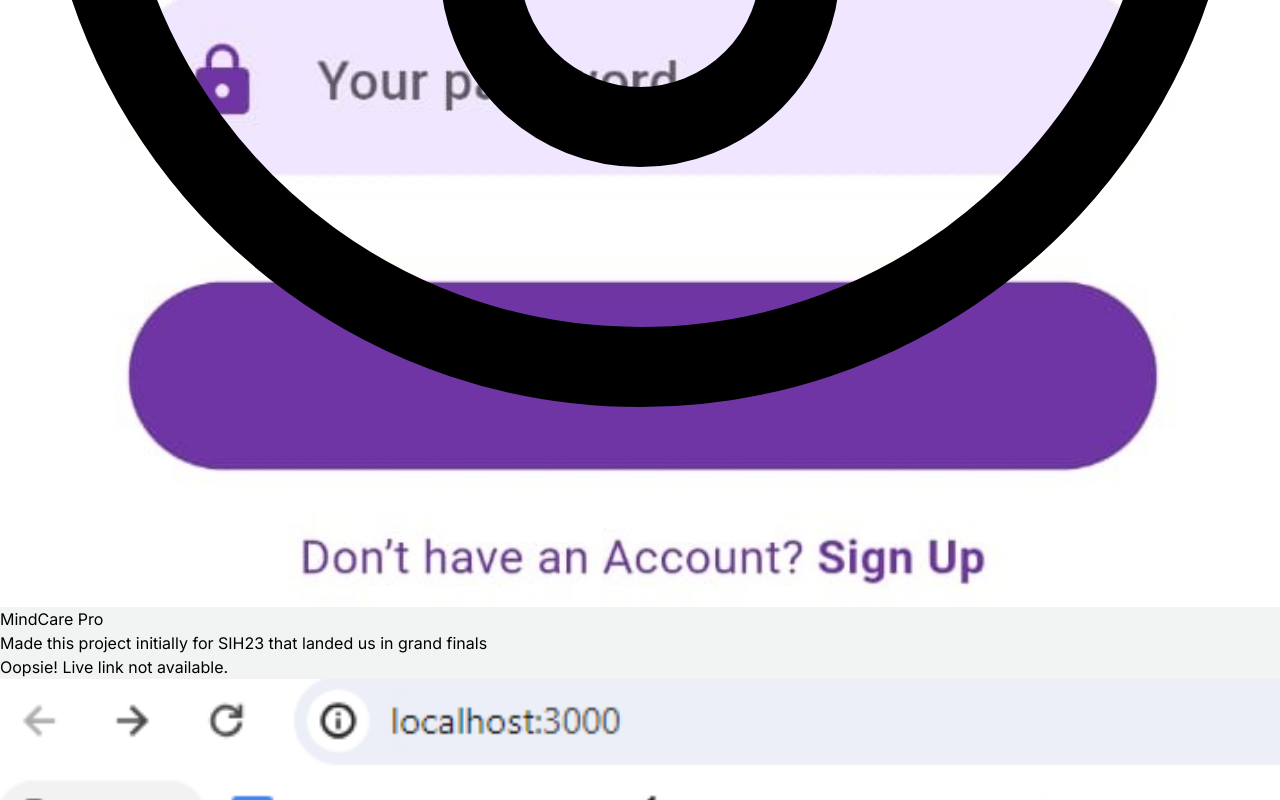
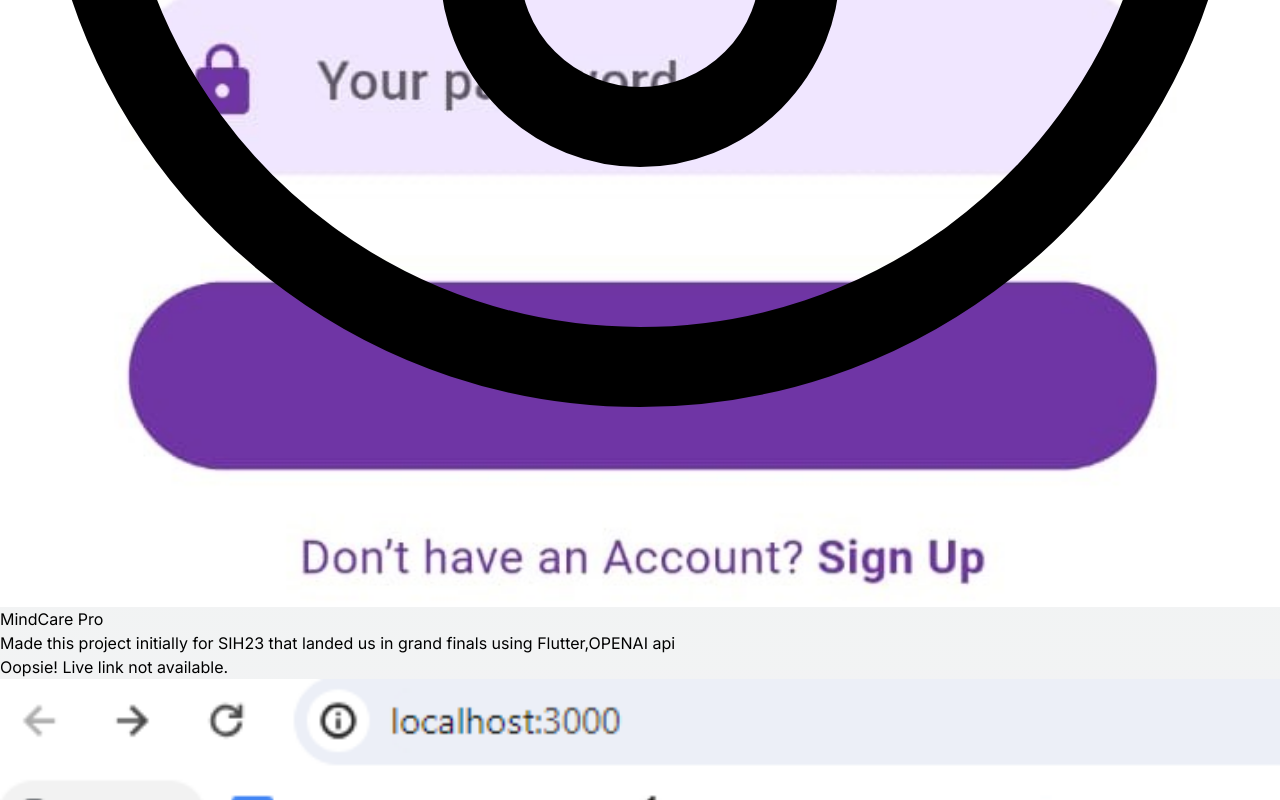
Before and after one commit to Sumit0071/portfolio, a Next.js app: page / in a window 1280 px wide. Shown: the part 11200-12000 px from the top of the page. Built offline with nearby package versions, Linux system fonts and the light colour scheme.

Commit message:
Update ProjectsSection.jsx

```diff
--- a/src/app/components/ProjectsSection.jsx
+++ b/src/app/components/ProjectsSection.jsx
@@ -35,7 +35,7 @@ const projectsData = [
     {
         id: 4,
         title: "MindCare Pro",
-        description: "Made this project initially for SIH23 that landed us in grand finals",
+        description: "Made this project initially for SIH23 that landed us in grand finals using Flutter,OPENAI api",
         image: "/assets/mindcarelogin.jpg",
         tag: ["All", "Mobile"],
         gitUrl: "https://github.com/Sumit0071/MindCare-Pro/tree/main",
```
